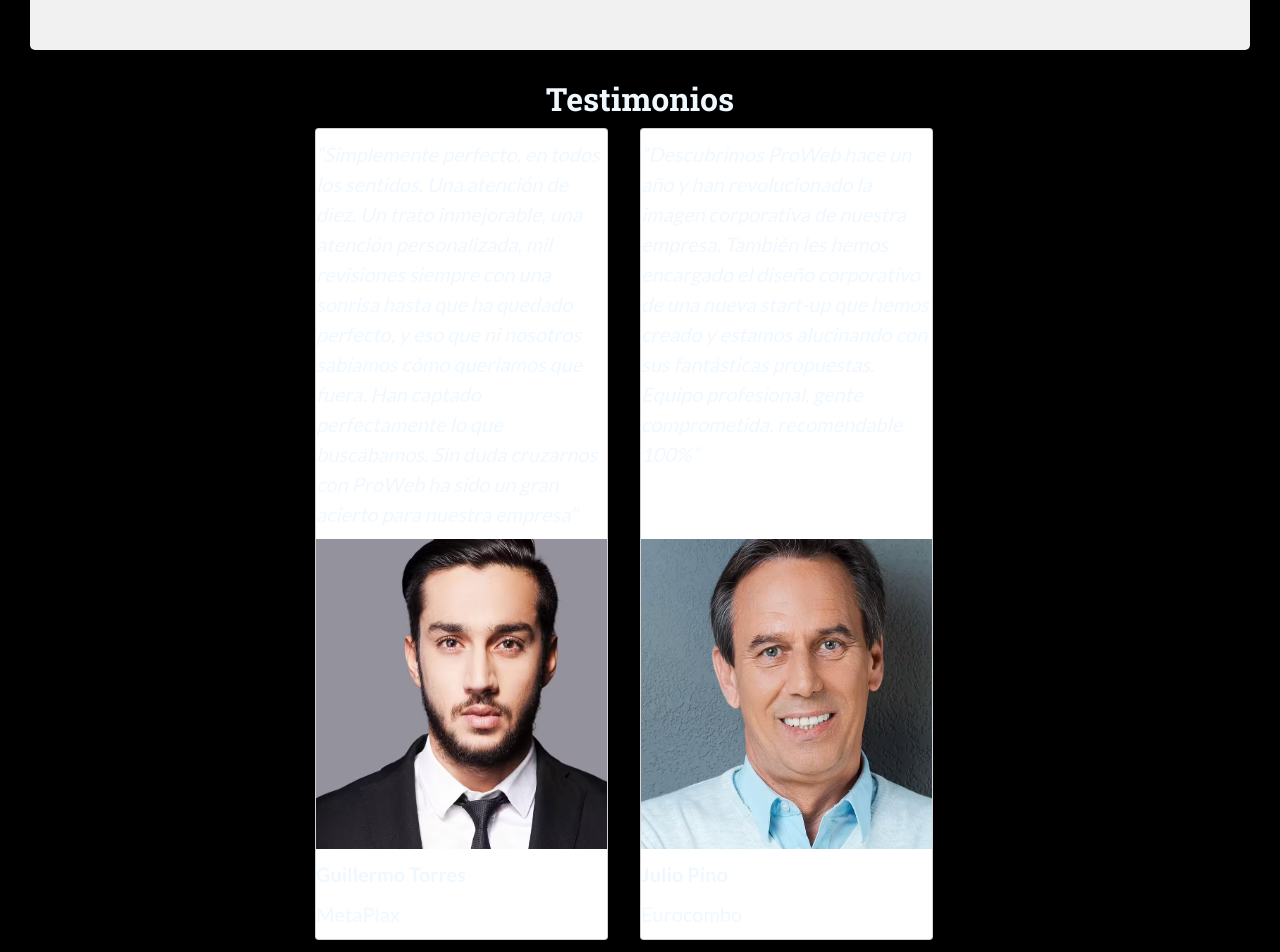
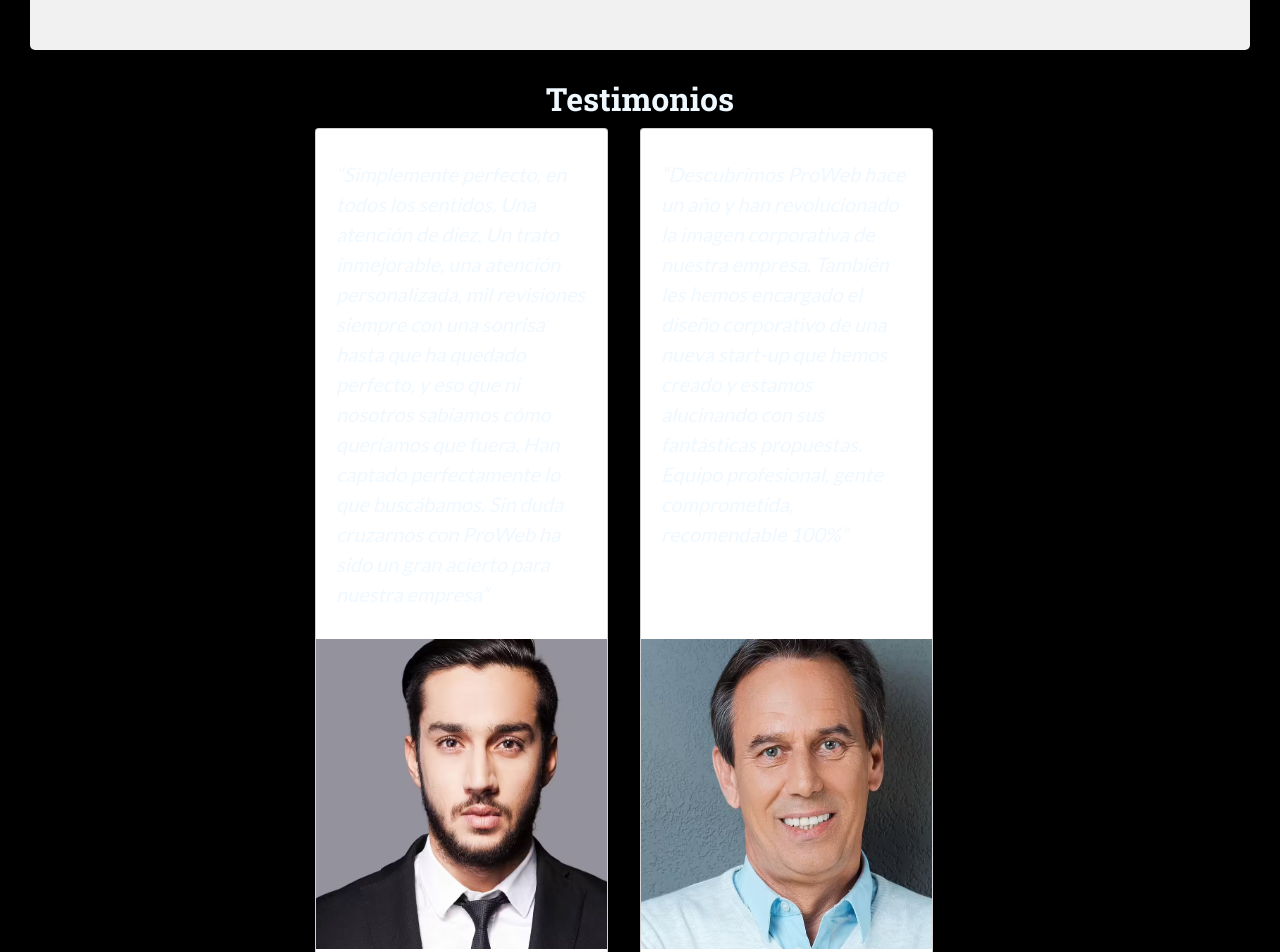
Before and after one commit to jesusmartinb/AgenciaDigitalProWeb-SASS-II-SEO-Martin-Blanco-Jesus, a website: page pages/proyectos.html in a window 1280 px wide. Shown: the part 2200-3152 px from the top of the page. Drawn offline with nearby package versions, Linux system fonts and the light colour scheme.

Commit message:
Se aplica padding en los cards planes y testimonios

```diff
--- a/src/scss/componentes/_cards.scss
+++ b/src/scss/componentes/_cards.scss
@@ -23,7 +23,8 @@
 }
 
 .card-content {
-	min-height: 41rem;
+	min-height: 51rem;
+	padding: $font-size-base;
 }
 
 #testimonios {
@@ -37,6 +38,14 @@
 		img {
 			width: 100%;
 		}
+	}
+
+	.cards-testimonios {
+		margin-bottom: $font-size-base * 2;
+	}
+
+	.identidad {
+		padding: $font-size-base;
 	}
 }
 
```
Also changed, not shown: pages/planes.html (+4 -4 lines), assets/css/styles.css, 1 other file.
